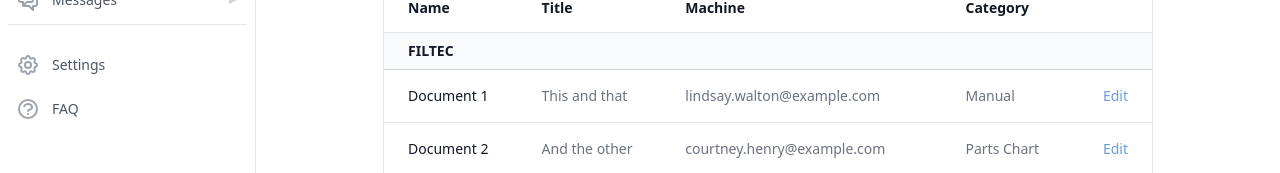
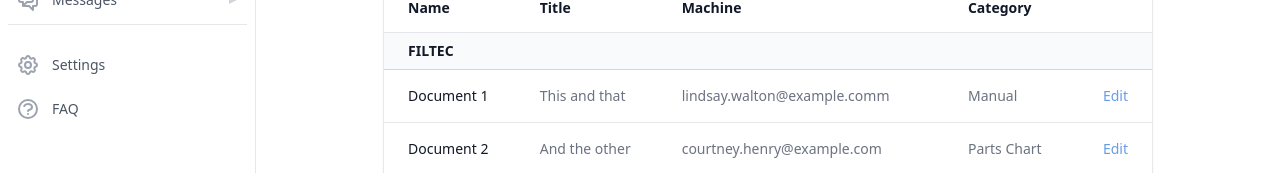
Before and after one commit to HubOEM/huboem-frontend, a React (Create React App) app: page /View_Documents in a window 1280 px wide. Shown: the part 454-627 px from the top of the page. Built offline with nearby package versions, Linux system fonts and the light colour scheme.

Commit message:
small change

```diff
--- a/src/Pages/Documents/DocumentsList.js
+++ b/src/Pages/Documents/DocumentsList.js
@@ -6,7 +6,7 @@ const locations = [
   {
     name: 'FILTEC',
     people: [
-      { name: 'Document 1', title: 'This and that', machine: 'lindsay.walton@example.com', category: 'Manual' },
+      { name: 'Document 1', title: 'This and that', machine: 'lindsay.walton@example.comm', category: 'Manual' },
       { name: 'Document 2', title: 'And the other', machine: 'courtney.henry@example.com', category: 'Parts Chart' },
     ],
   },
```
